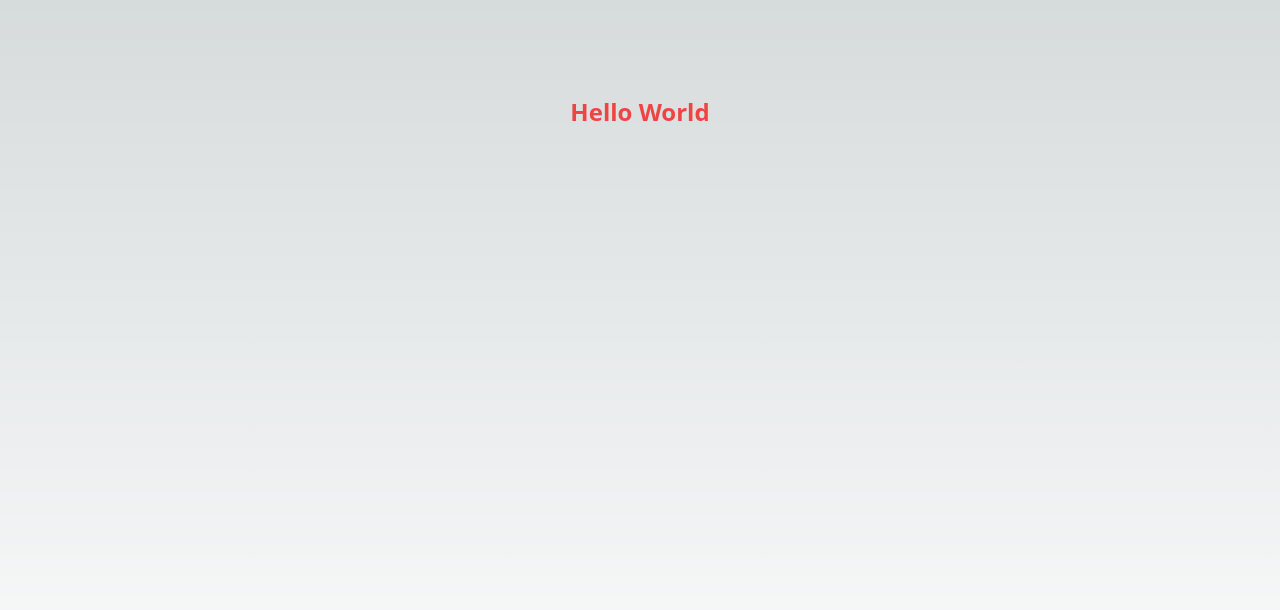
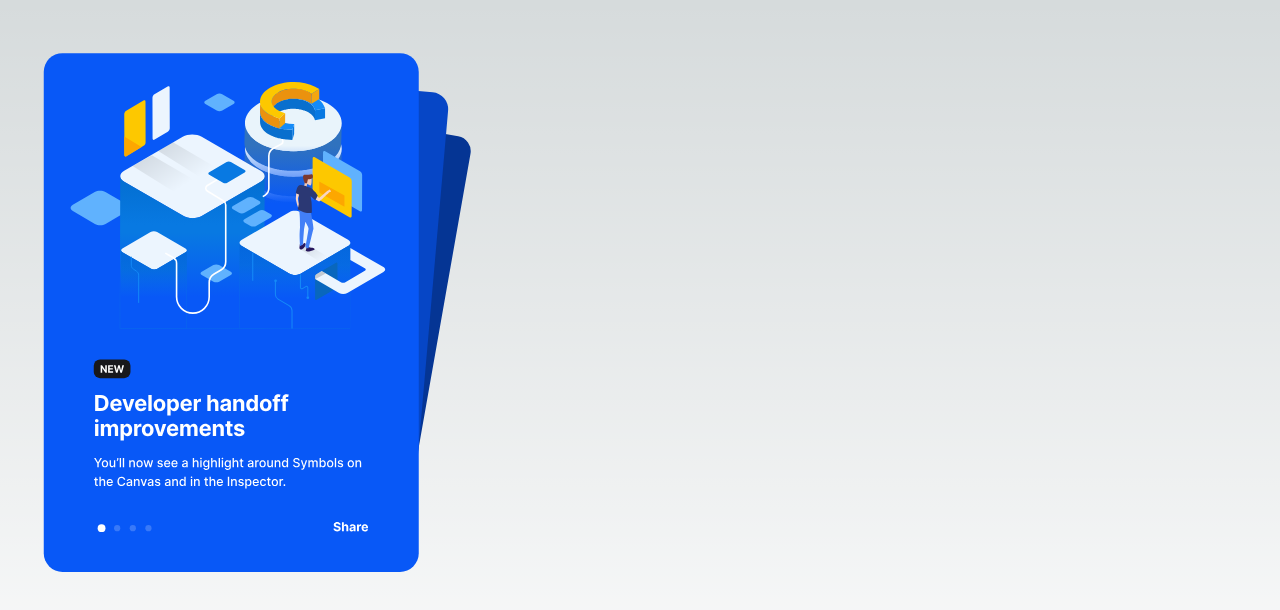
Before and after one commit to rakibul-wdp/auth-design, a Next.js app: page / in a window 1280 px wide. Shown: the top 610 px of the page. Built offline with nearby package versions, Linux system fonts and the light colour scheme.

Commit message:
bring image from public folder

```diff
--- a/src/app/page.js
+++ b/src/app/page.js
@@ -6,8 +6,11 @@ const inter = Inter({ subsets: ['latin'] })
 
 export default function Home() {
   return (
-    <main className={styles.main}>
-      <h1 className='text-2xl font-bold text-red-500'>Hello World</h1>
-    </main>
+    <div className='w-screen h-screen'>
+      <div></div>
+      <div>
+        <Image src="/auth.svg" alt="me" width="500" height="500" />
+      </div>
+    </div>
   )
 }
```
Also changed, not shown: public/auth.svg (added).
